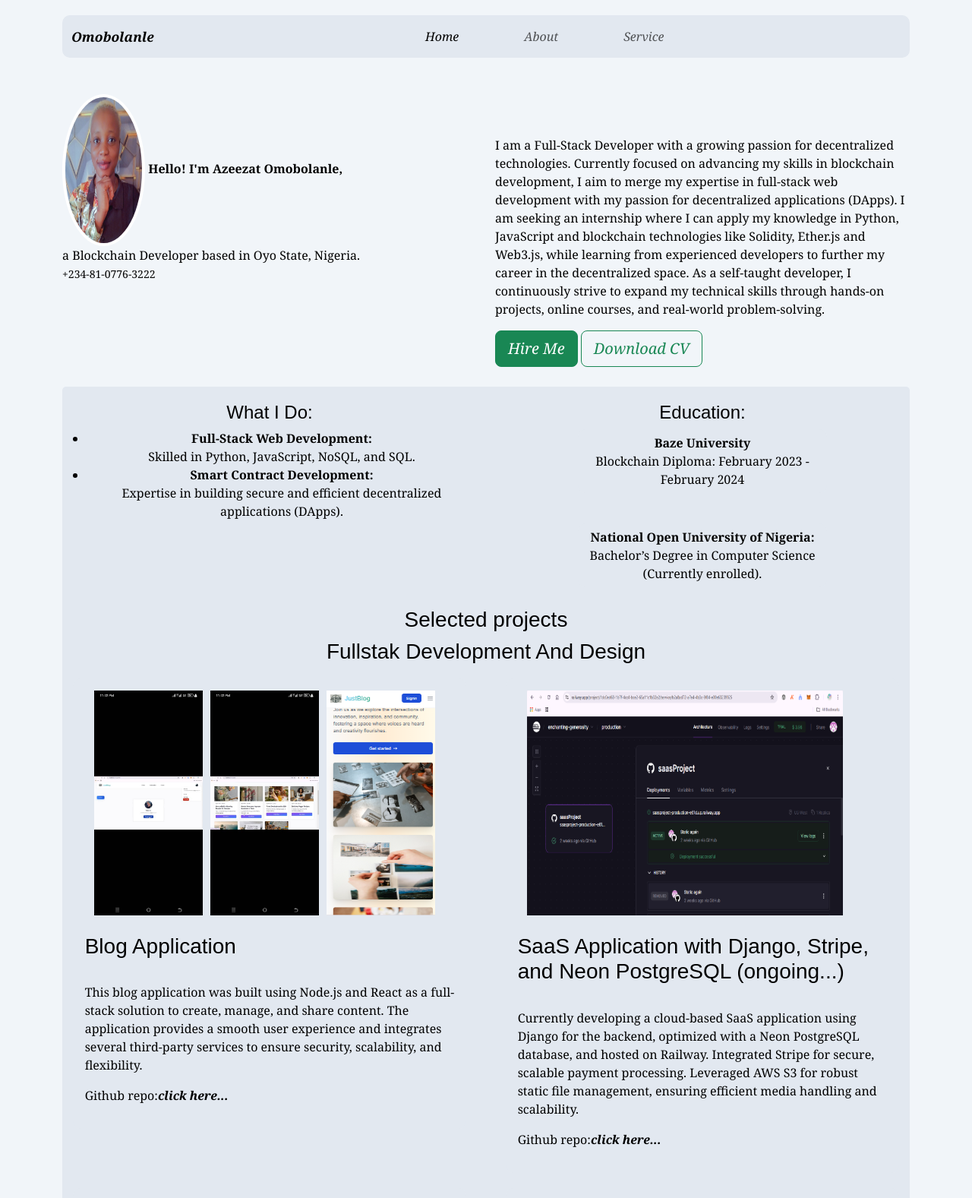
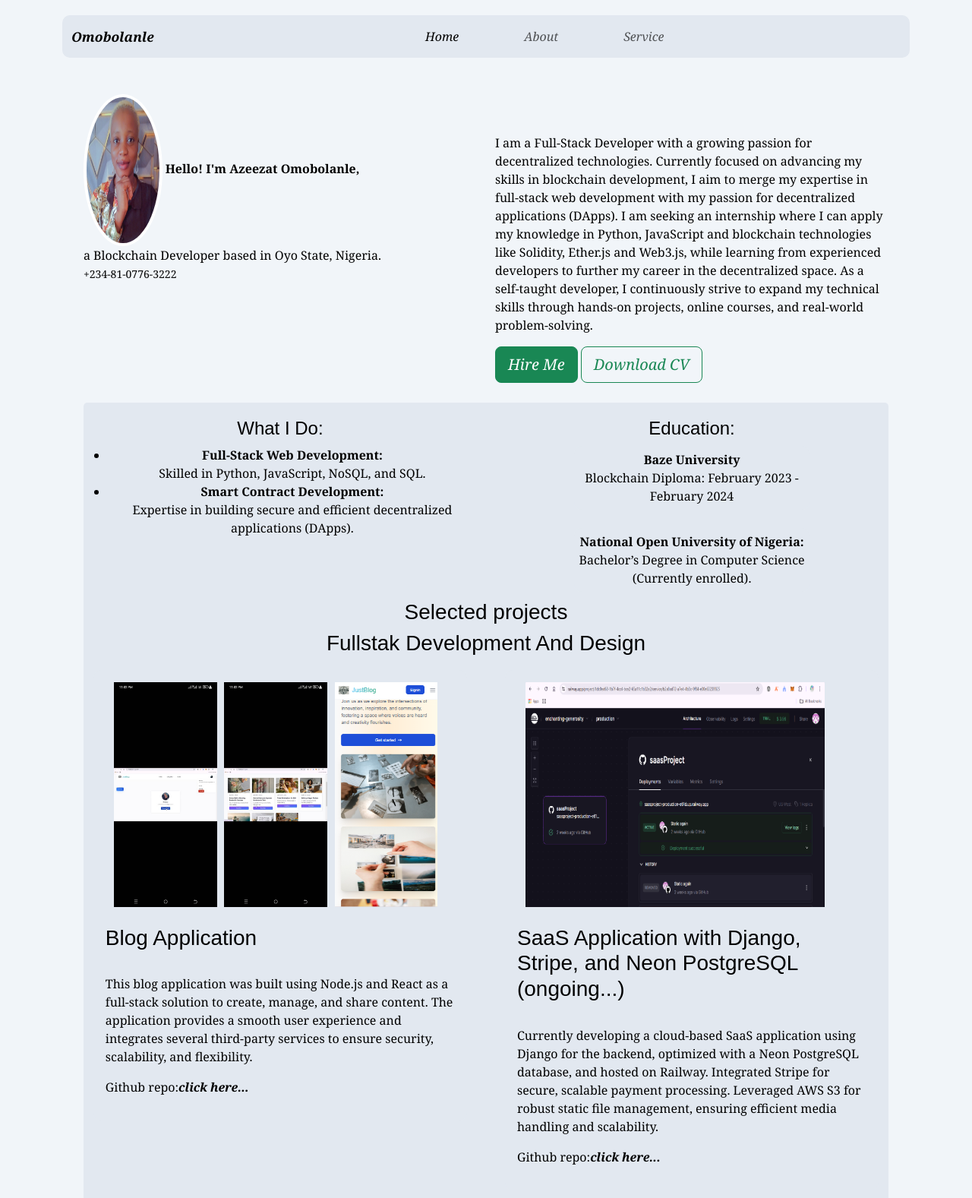
Before and after one commit to simplicityf/omobolanleazeezat, a plain HTML site: page index.html in a window 1280 px wide. Shown: the top 1577 px of the page at 76% size. Drawn offline with nearby package versions, Linux system fonts and the light colour scheme.

Commit message:
Add files via upload

```diff
--- a/style.css
+++ b/style.css
@@ -1,6 +1,6 @@
 * {
     margin: 0;
-    padding: auto;
+    padding: 0;
 }
 
 body {
@@ -8,7 +8,7 @@ body {
     color:  black;
     font-family: 'Courier New', Courier, monospace;
     margin: 0 auto;
-    width: 100%;
+    width: 95%;
 }
 
 .navbar{
@@ -23,8 +23,7 @@ body {
  .sectionnav{
     position: relative;
     right: 20px;
-    margin-left: auto;
-    margin-right: auto;
+    margin: 0 auto;
     text-indent: 70px;
  }
 h1, h2, h3, h4 {
@@ -50,8 +49,7 @@ a:hover{
 
 .container{
     position: relative;
-    margin-left: auto;
-    margin-right: auto;
+    margin: 0 auto;
     width: 95%;
     margin-top: 20px;
 }
@@ -65,24 +63,20 @@ a:hover{
 
 .sectionh{
     display: block;
-    margin-left: auto;
-    margin-right: auto;
-    width: 100%;
-    margin-top: auto;
+    margin: 0 auto;
+    width: 95%;
 }
 
 .sectionb{
     display: block;
-    margin-left: auto;
-    margin-right: auto;
+    margin: 0 auto;
     width: 90%;
     margin-top: 10%;
 }
 
 .section {
-    margin-left: auto;
-    margin-right: auto;
-    width: 100%;
+    margin: 0 auto;
+    width: 95%;
     background-color: rgb(226 232 240);
     border: none;
     border-radius: 5px;
@@ -102,8 +96,7 @@ a:hover{
     background-color: rgb(226 232 240);
     text-align: center;
     padding: 5px;
-    margin-left: auto;
-    margin-right: auto;
+    margin: 0 auto;
     width: 60%;
     height: auto;
     border-radius: 10px;
@@ -113,20 +106,15 @@ a:hover{
     border: 1px solid transparent;
     background-color: rgb(226 232 240);
     border-radius: 10px;
-    margin-left: auto;
-    margin-right: auto;
+    margin: 10px auto;
     width: 95%;
     padding: 15px;
     height: auto;
-    margin-top: 10px;
-    margin-bottom: 10px;
-
 }
 
 .sub-subsection2{
     border: none;
-    margin-left: auto;
-    margin-right: auto;
+    margin: 0 auto;
     border-radius: 10px;
     width: 95%;
     height: auto;
@@ -138,25 +126,20 @@ a:hover{
 }
 
 .subsection3{
-    margin-left: auto;
-    margin-right: auto;
-    width: 100%;
+    margin: 0 auto;
+    width: 95%;
 }
 
 .subsection3 img{
     display: block;
-    margin-left: auto;
-    margin-right: auto;
+    margin: 10px auto;
     width: 95%;
     height: 60vh;
-    margin-top: 10px;
-    margin-bottom: 10px;
 }
 
 .subsection4{
     display: block;
-    margin-left: auto;
-    margin-right: auto;
+    margin: 0 auto;
     width: 95%;
 }
 
@@ -181,20 +164,15 @@ a:hover{
     border: 1px solid transparent;
     background-color: rgb(226 232 240);
     border-radius: 10px;
-    margin-left: auto;
-    margin-right: auto;
+    margin: 10px auto;
     width: 95%;
     padding: 15px;
     height: auto;
-    margin-top: 10px;
-    margin-bottom: 10px;
-
 }
 
 .sub-subsection5{
     border: none;
-    margin-left: auto;
-    margin-right: auto;
+    margin: 0 auto;
     border-radius: 10px;
     width: 95%;
     height: auto;
```
Also changed, not shown: images/dapp.jpeg.
